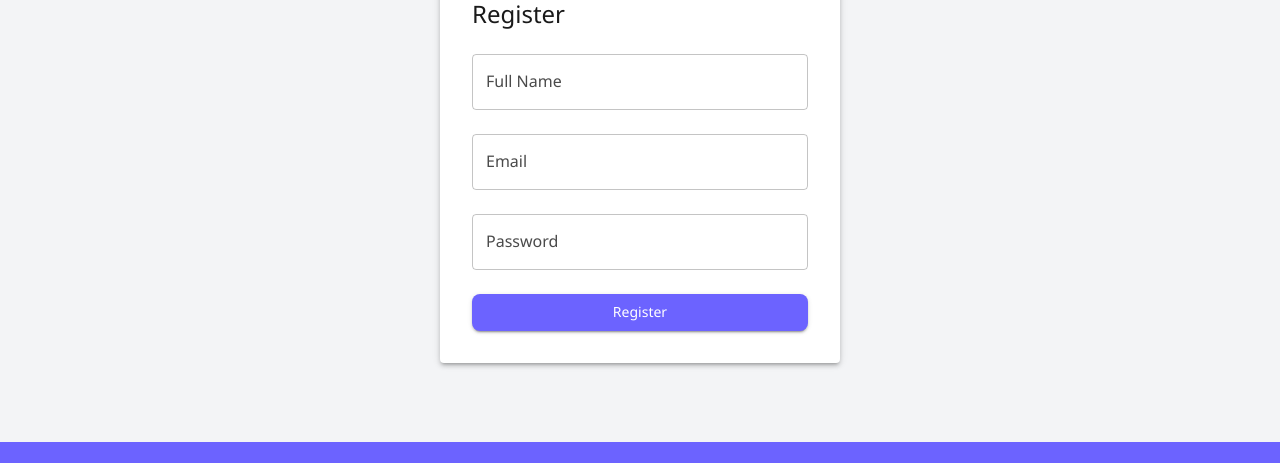
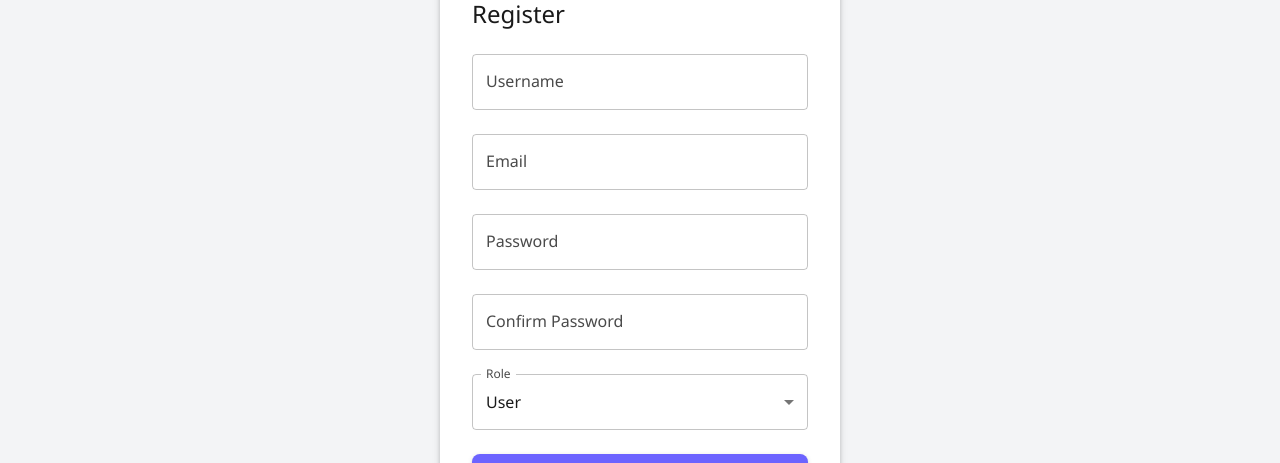
Before and after one commit to mnkkhan77/job-portal, a React (Vite) app in the folder job-portal-frontend/: page /register in a window 1280 px wide. Shown: the part 162-625 px from the top of the page. Built offline with nearby package versions, Linux system fonts and the light colour scheme; no server answers.

Commit message:
feat: validation checks in registeration

```diff
--- a/job-portal-frontend/src/pages/auth/Register.jsx
+++ b/job-portal-frontend/src/pages/auth/Register.jsx
@@ -4,6 +4,7 @@ import {
   Alert,
   Box,
   Button,
+  MenuItem,
   Paper,
   TextField,
   Typography,
@@ -11,31 +12,70 @@ import {
 import { useState } from "react";
 import { useNavigate } from "react-router-dom";
 
-import { register } from "../../api/auth"; // ← backend POST /auth/register
+import { register } from "../../api/auth";
 import { saveAuth } from "../../utils/authStorage";
 
 export default function Register() {
   const navigate = useNavigate();
+
   const [email, setEmail] = useState("");
   const [name, setName] = useState("");
   const [password, setPassword] = useState("");
+  const [confirmPassword, setConfirmPassword] = useState("");
+  const [role, setRole] = useState("user");
+
   const [error, setError] = useState("");
+  const [formErrors, setFormErrors] = useState({});
+
+  const validate = () => {
+    const newErrors = {};
+
+    if (!name.trim()) newErrors.name = "Username is required";
+    else if (name.length < 3) {
+      newErrors.name = "Username is too short";
+    }
+
+    if (!email.trim()) {
+      newErrors.email = "Email is required";
+    } else if (!/^[^\s@]+@[^\s@]+\.[^\s@]+$/.test(email)) {
+      newErrors.email = "Email is invalid";
+    }
+
+    if (!password) {
+      newErrors.password = "Password is required";
+    } else if (password.length < 6) {
+      newErrors.password = "Password must be at least 6 characters";
+    }
+
+    if (!confirmPassword) {
+      newErrors.confirmPassword = "Please confirm your password";
+    } else if (password !== confirmPassword) {
+      newErrors.confirmPassword = "Passwords do not match";
+    }
+
+    if (!role) newErrors.role = "Role is required";
+
+    setFormErrors(newErrors);
+    return Object.keys(newErrors).length === 0;
+  };
 
   const handleRegister = async () => {
     setError("");
+
+    if (!validate()) return;
 
     try {
       const res = await register({
         username: name,
         email,
         password,
+        role,
       });
 
-      /* backend returns { token, user } */
       const { token, user } = res.data;
       saveAuth(token, user);
 
-      navigate("/"); // go home after sign‑up
+      navigate("/");
     } catch (err) {
       const msg =
         err.response?.data?.message || "Registration failed, try again.";
@@ -49,25 +89,33 @@ export default function Register() {
         <Typography variant="h5" gutterBottom>
           Register
         </Typography>
+
         {error && (
           <Alert severity="error" sx={{ mb: 2 }}>
             {error}
           </Alert>
         )}
+
         <TextField
-          label="Full Name"
+          label="Username"
           fullWidth
           margin="normal"
           value={name}
           onChange={(e) => setName(e.target.value)}
+          error={!!formErrors.name}
+          helperText={formErrors.name}
         />
+
         <TextField
           label="Email"
           fullWidth
           margin="normal"
           value={email}
           onChange={(e) => setEmail(e.target.value)}
+          error={!!formErrors.email}
+          helperText={formErrors.email}
         />
+
         <TextField
           label="Password"
           fullWidth
@@ -75,7 +123,35 @@ export default function Register() {
           margin="normal"
           value={password}
           onChange={(e) => setPassword(e.target.value)}
+          error={!!formErrors.password}
+          helperText={formErrors.password}
         />
+
+        <TextField
+          label="Confirm Password"
+          fullWidth
+          type="password"
+          margin="normal"
+          value={confirmPassword}
+          onChange={(e) => setConfirmPassword(e.target.value)}
+          error={!!formErrors.confirmPassword}
+          helperText={formErrors.confirmPassword}
+        />
+
+        <TextField
+          select
+          fullWidth
+          label="Role"
+          margin="normal"
+          value={role}
+          onChange={(e) => setRole(e.target.value)}
+          error={!!formErrors.role}
+          helperText={formErrors.role}
+        >
+          <MenuItem value="user">User</MenuItem>
+          <MenuItem value="recruiter">Recruiter</MenuItem>
+        </TextField>
+
         <Button
           fullWidth
           variant="contained"
```
